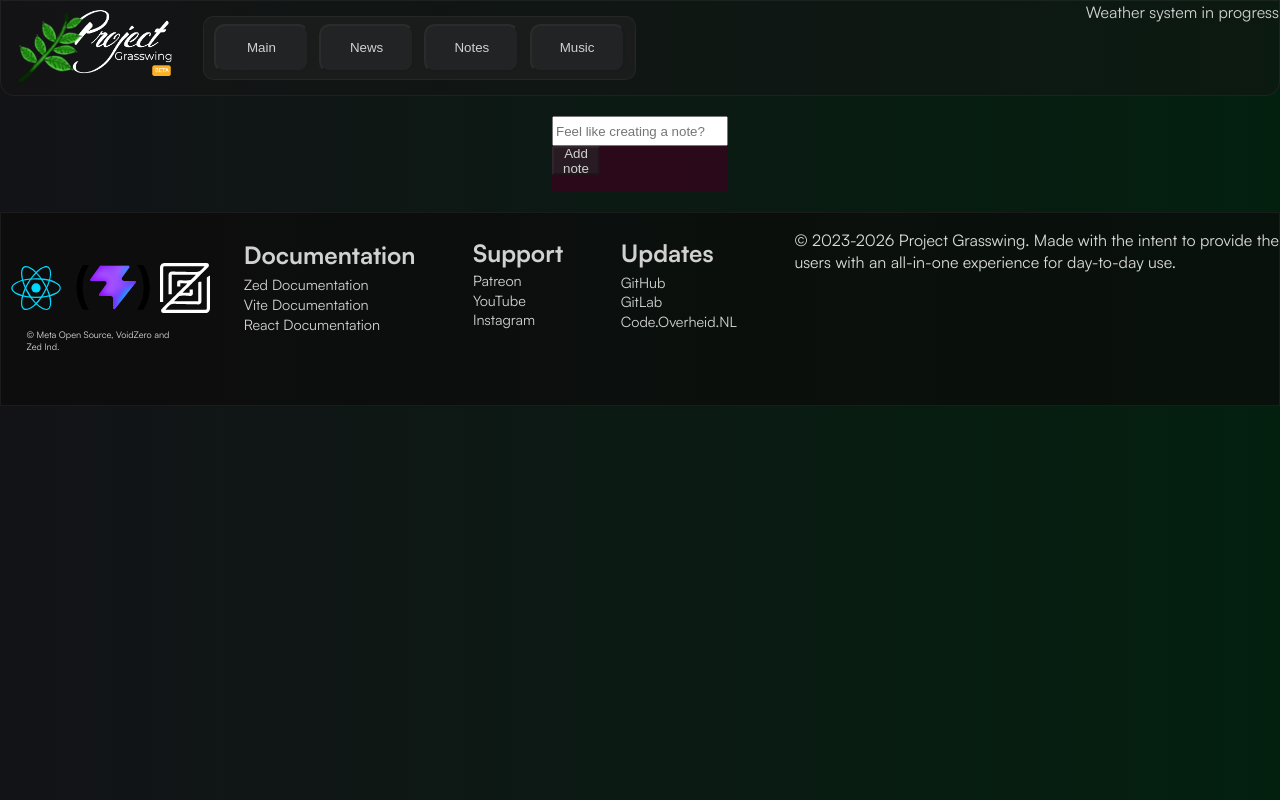
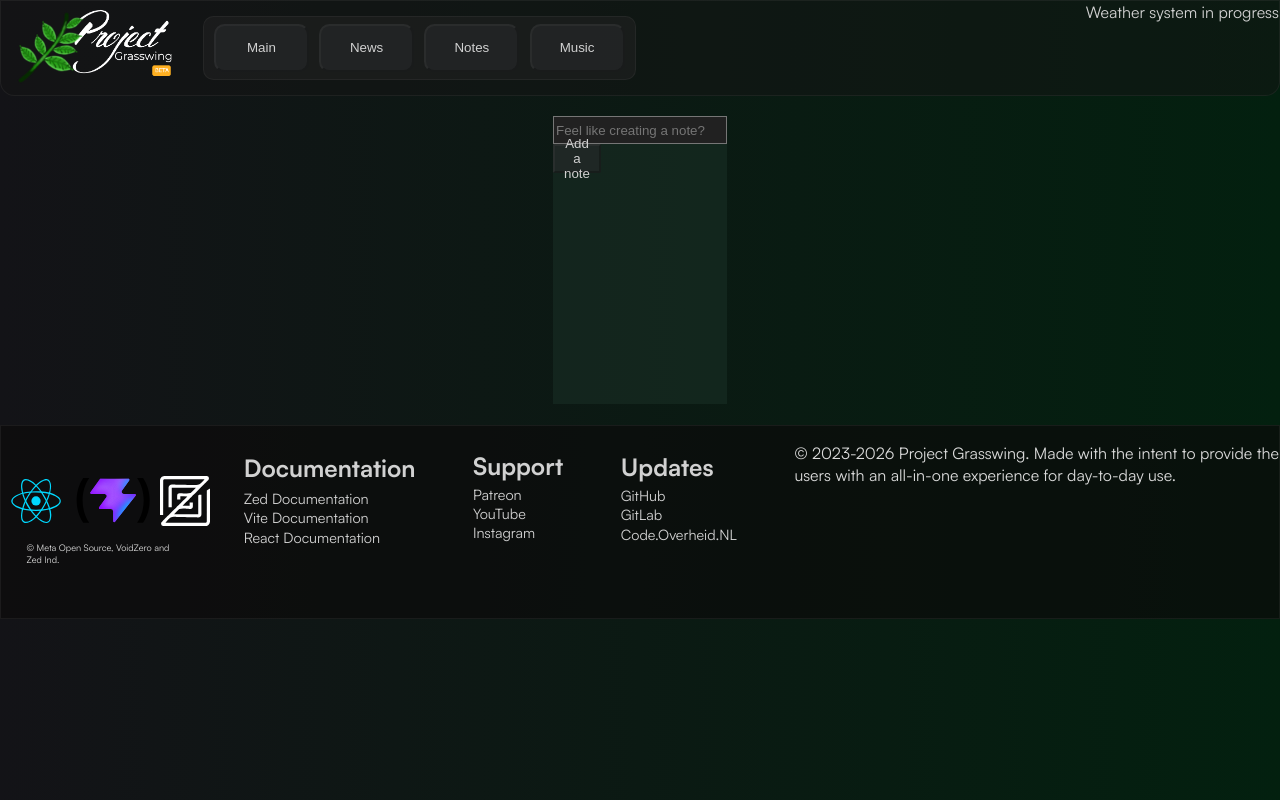
Before and after one commit to kustr-eedu/project-grasswing, a React (Vite) app: page /notes in a window 1280 px wide. Built offline with nearby package versions, Linux system fonts and the light colour scheme.

Commit message:
Start of new design philosophy for NoteSystem
Signed-off-by: kustr_eedu <eduardokuster1@outlook.com>

```diff
--- a/src/pages/components/noteSystem.css
+++ b/src/pages/components/noteSystem.css
@@ -1,15 +1,20 @@
 .task-creator {
     margin-left: auto;
     margin-right: auto;
-    height: 3ic (auto);
+    height: 3in;
     display: flex;
-    background-color: rgba(59, 0, 30, 0.67);
-    color: rgba(204, 204, 204, 0.67);
+    background-color: rgba(23, 44, 35, 0.67);
+    color: rgba(223, 223, 223, 1);
 }
 
 input {
     width: 1.75in;
     height: 0.25in;
+    background-color: rgba(33, 33, 33, 1);
+    color: rgba(223, 223, 223, 1);
+    border-radius: 0.015%;
+    border-width: 0.0001in;
+    border-style: solid;
 }
 
 .onSubmitButton {
--- a/src/pages/components/noteSystem.jsx
+++ b/src/pages/components/noteSystem.jsx
@@ -32,7 +32,7 @@ const NoteSystem = () => {
           value={task}
         />
         <button className="onSubmitButton">
-          <a>Add note</a>
+          <a>Add a note</a>
         </button>
         <ul>
           {itemsList.map((item, index) => (
```
